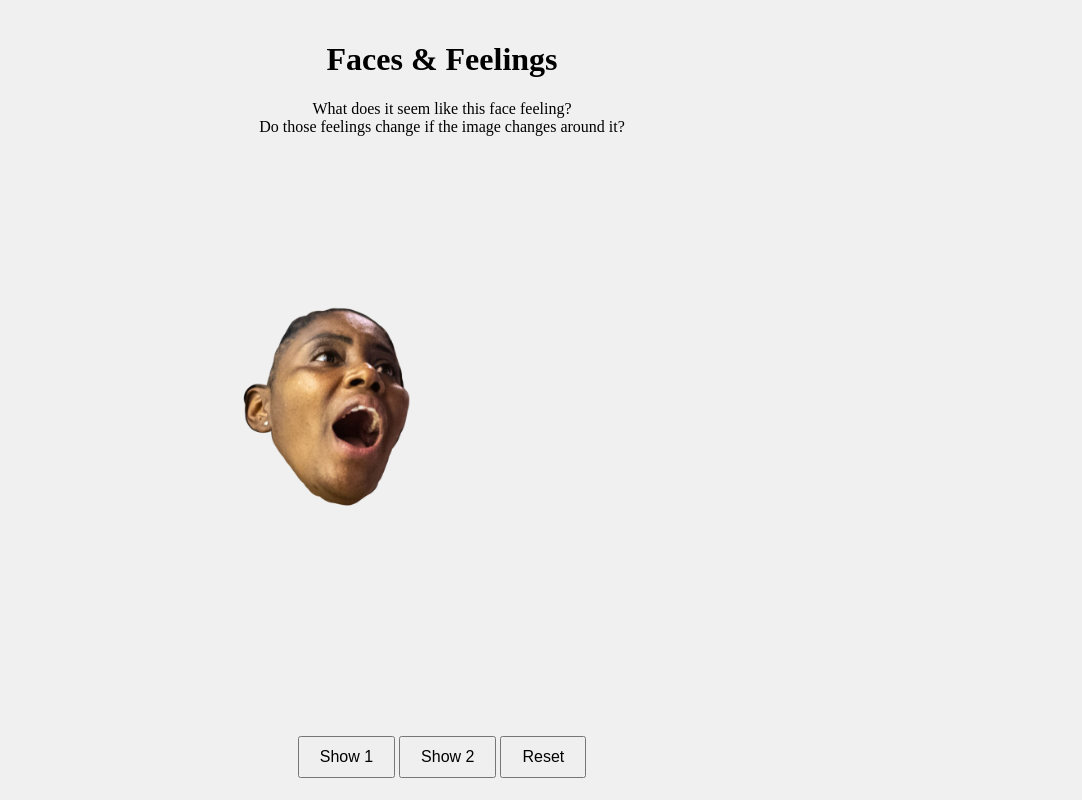
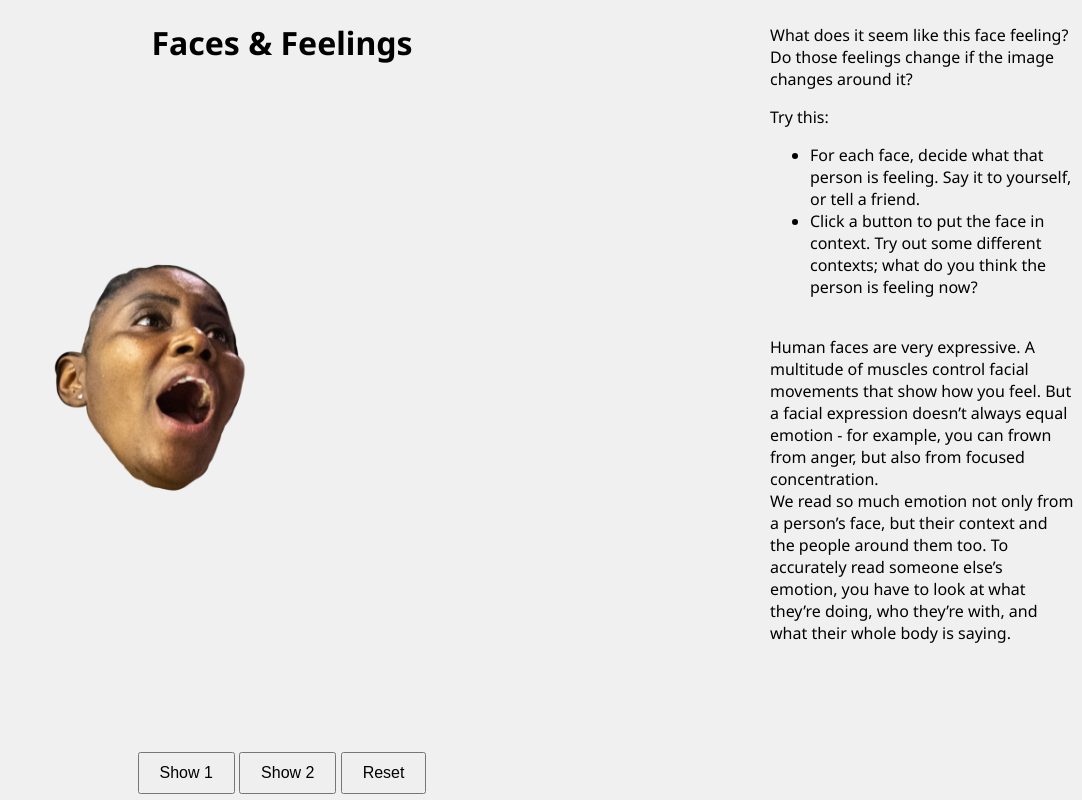
Before and after one commit to leils/EXPLO-EAP02-02-DP01, a plain HTML site: page 02/index.html in a window 1280 px wide. Shown: the whole page, without its empty margins (198-1280 px from the left). Drawn offline with Linux system fonts and the light colour scheme.

Commit message:
grid styling

```diff
--- a/02/index.html
+++ b/02/index.html
@@ -1,24 +1,42 @@
 <!DOCTYPE html>
 <html lang="en">
 <head>
+    <link rel="preconnect" href="https://fonts.googleapis.com">
+    <link rel="preconnect" href="https://fonts.gstatic.com" crossorigin>
+    <link href="https://fonts.googleapis.com/css2?family=Noto+Sans:ital,wght@0,100..900;1,100..900&display=swap" rel="stylesheet">
+
     <meta charset="UTF-8">
     <meta name="viewport" content="width=device-width, initial-scale=1.0">
     <title>Image Overlay</title>
     <style>
+        html, body {
+            height: 100%;
+            max-height: 100%;
+            overflow: auto;
+        }
         body {
             text-align: center;
             margin: 0;
-            padding: 20px;
             background-color: #f0f0f0;
+            display: grid;
+            grid-template-columns: 3fr 1fr;
+            grid-template-rows: 1fr 3fr 1fr;
+            font-family: "Noto Sans", sans-serif;
+        }
+
+        #header-text {
+            grid-area: 1/1/2/2;
         }
 
         #image-container {
             display: inline-block;
             position: relative;
+            grid-area: 2/1/3/2;
         }
 
         #image1, #image2, #image3 {
-            max-height: 70vh;
+            max-width: 100%;
+            max-height: 100%;
         }
 
         #image2, #image3 {
@@ -26,6 +44,16 @@
             top: 0;
             left: 0;
             display: none;
+        }
+
+        #button-container {
+            grid-area:3/1/4/2;
+        }
+
+        #description-container {
+            text-align: left;
+            grid-area:1/2/4/3;
+            padding: 8px;
         }
 
         button {
@@ -37,19 +65,33 @@
     </style>
 </head>
 <body>
-    <h1>Faces & Feelings</h1>
-    <p>What does it seem like this face feeling? <br>Do those feelings change if the image changes around it?</p>
-
+    <div id="header-text">
+        <h1>Faces & Feelings</h1>
+    </div>
 
     <div id="image-container">
         <img id="image1" src="face-only.png" alt="Base Image">
         <img id="image2" src="protest.png" alt="Overlay Image">
         <img id="image3" src="cheering.png" alt="Overlay Image">
     </div>
-    <br>
-    <button id="overlay-1">Show 1</button>
-    <button id="overlay-2">Show 2</button>
-    <button id="reset">Reset</button>
+    <div id="button-container">
+        <button id="overlay-1">Show 1</button>
+        <button id="overlay-2">Show 2</button>
+        <button id="reset">Reset</button>
+    </div>
+    <div id="description-container">
+        <p>What does it seem like this face feeling? <br>Do those feelings change if the image changes around it?</p>
+        <p>Try this:
+            <ul>
+                <li>For each face, decide what that person is feeling. Say it to yourself, or tell a friend. </li>
+                <li>Click a button to put the face in context. Try out some different contexts; what do you think the person is feeling now? </li>
+            </ul>
+            <br>
+            Human faces are very expressive. A multitude of muscles control facial movements that show how you feel. But a facial expression doesn’t always equal emotion - for example, you can frown from anger, but also from focused concentration.
+            <br>
+            We read so much emotion not only from a person’s face, but their context and the people around them too. To accurately read someone else’s emotion, you have to look at what they’re doing, who they’re with, and what their whole body is saying.
+        </p>
+    </div>
 </body>
 
 <script>
```
